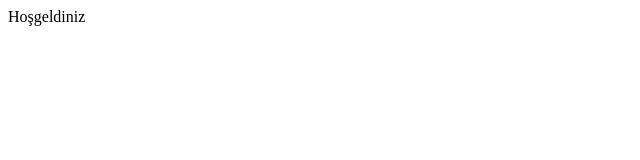
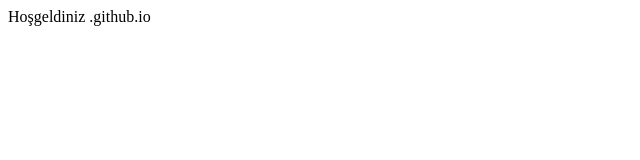
Before and after one commit to mevsimtemizlik/mevsim-temizlik, a plain HTML site: page index.html in a window 1280 px wide. Shown: the full height of the page, 0-640 px from the left. Drawn offline with Linux system fonts and the light colour scheme.

Commit message:
index.html oluşturuldu

```diff
--- a/index.html
+++ b/index.html
@@ -8,3 +8,4 @@
   <hl>Hoşgeldiniz</hl>
   </body>
   </html>
+<mevsim-temizlik>.github.io
```
